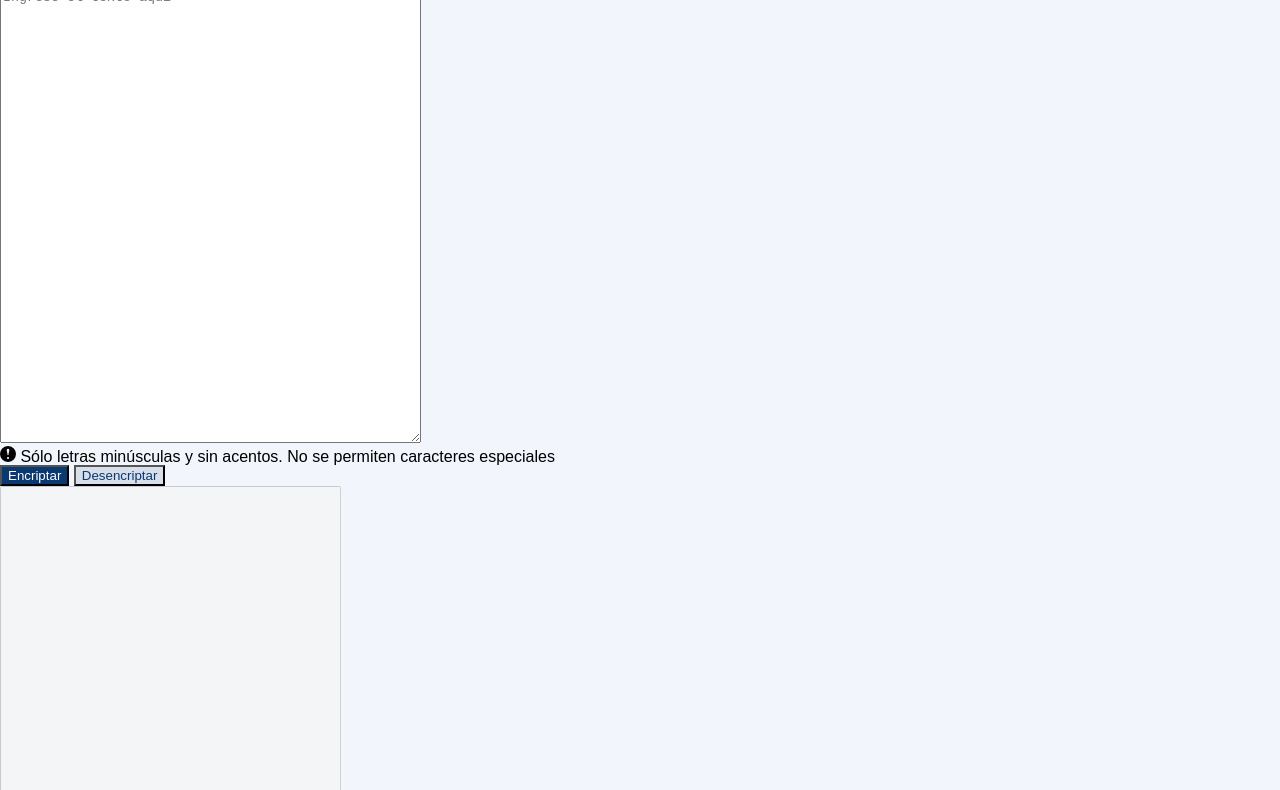
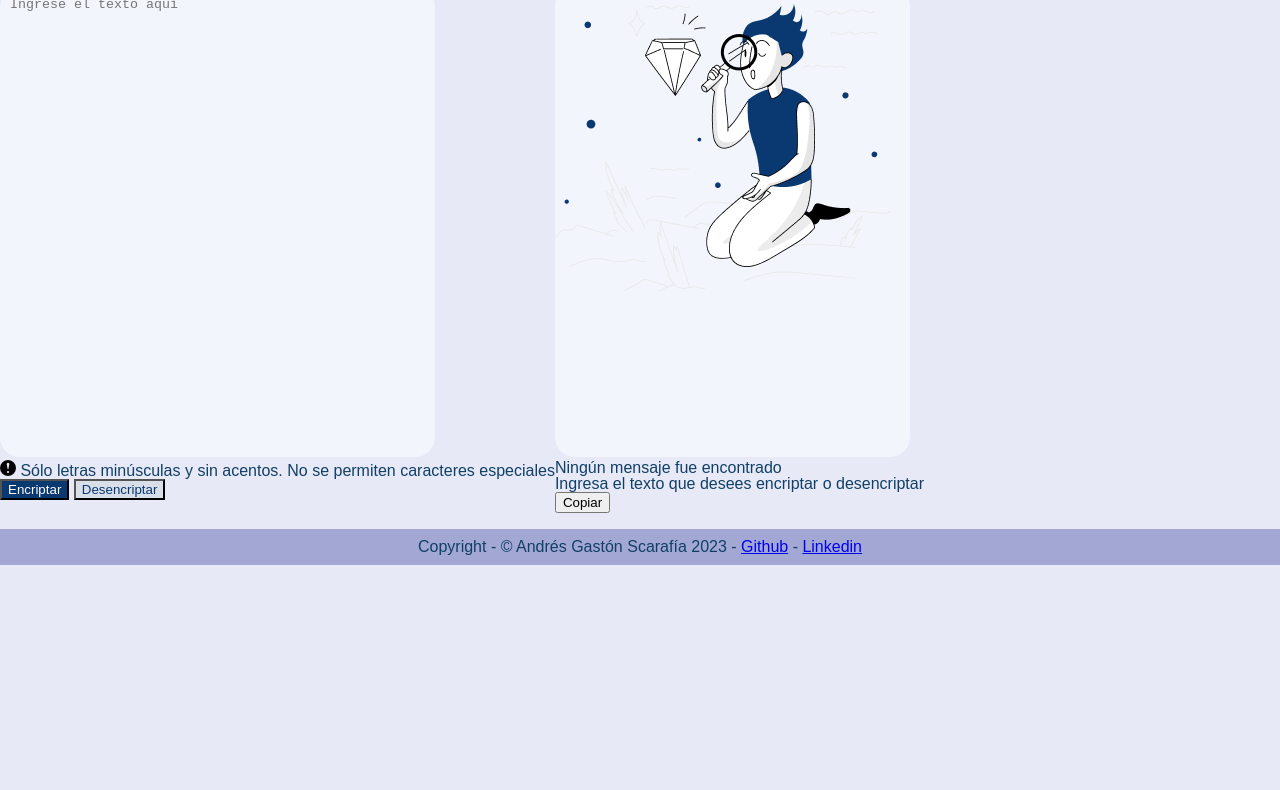
Before and after one commit to andresscarafia/alura-challenge-01, a plain HTML site: page index.html in a window 1280 px wide. Shown: the part 64-854 px from the top of the page. After the commit the page ends 800 px from the top, so only its background shows below. Drawn offline with Linux system fonts and the light colour scheme; a web font is replaced by a local one.

Commit message:
Actualiza estilos CSS

```diff
--- a/styles.css
+++ b/styles.css
@@ -1,18 +1,27 @@
 body{
   font-family: 'Sofia Sans', sans-serif;
+  background: #e7eaf6;
+  color: #113f67;
+}
+
+main{
+  display: flex;
+}
+textarea{
+  color: #0A3871;
+  resize: none;
+  border: none;
+  outline: none;
+  border-radius: 20px;
+  padding: 10px;
   background: #F3F5FC;
 }
 
-textarea{
-  color: #0A3871;
+#mensaje{
+  background-image: url(images/persona.png);
+  background-repeat: no-repeat;
 }
 
-input{
-  border: none;
-  border-radius: 5px;
-  padding: 10px 20px;
-  margin: 5px;
-}
 .encriptar{
   background: #0A3871;
   color: #FFF;
@@ -22,3 +31,10 @@ input{
   background: #D8DFE8;
   color: #0A3871;
 }
+
+footer{
+  text-align: center;
+  background-color: #a2a8d3;
+  padding: 10px;
+  margin-top: 1em;
+}
```
